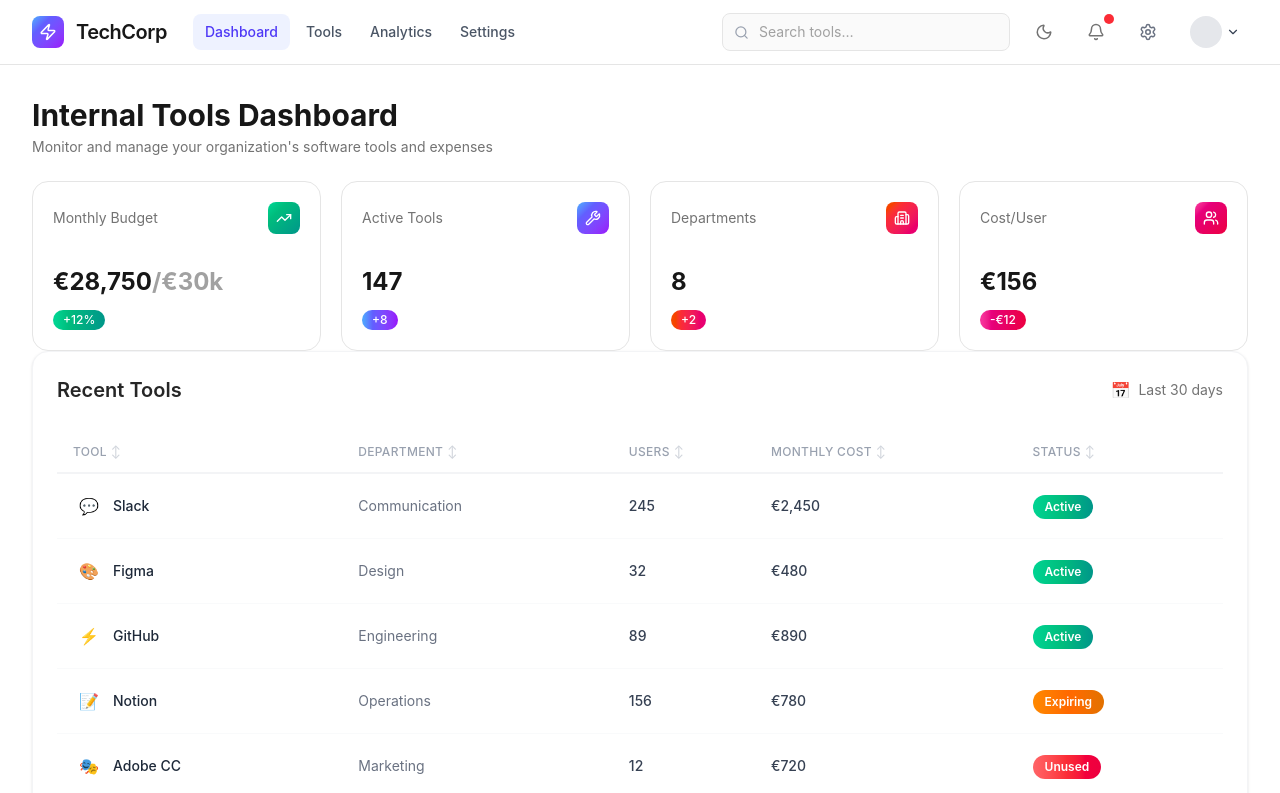
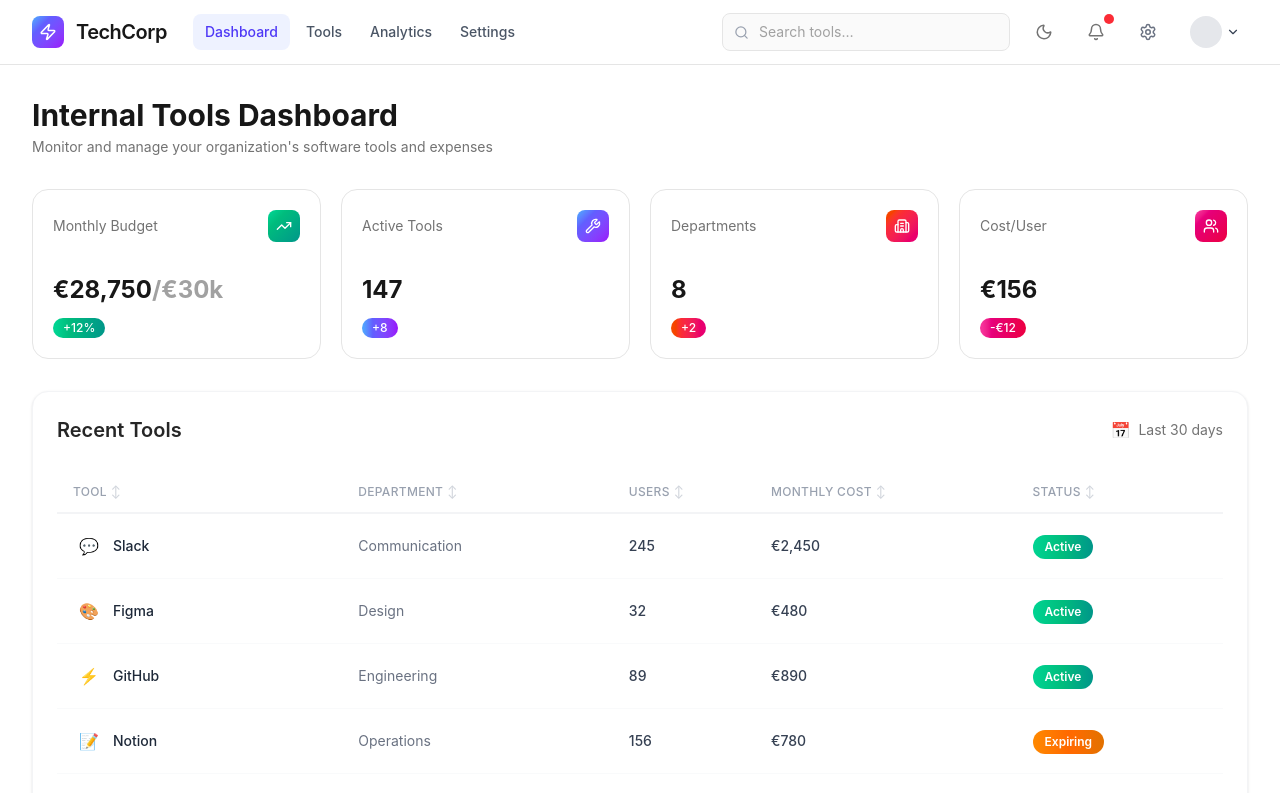
Before and after one commit to peter-francois/internal-tools-management-dashboard, a React (Vite) app: page / in a window 1280 px wide. Shown: the top 793 px of the page. Built offline with nearby package versions, Linux system fonts and the light colour scheme.

Commit message:
style: update dashboard styles to match the mockup

```diff
--- a/src/pages/Dashboard.tsx
+++ b/src/pages/Dashboard.tsx
@@ -5,11 +5,14 @@
 const Dashboard = () => {
   return (
     <>
-      <h1>{NAV_ITEMS.dashboard.title}</h1>
-      <p>{NAV_ITEMS.dashboard.description}</p>
-
-      <StatCardList />
-      <RecentToolsTable/>
+      <div className="mb-2">
+        <h1>{NAV_ITEMS.dashboard.title}</h1>
+        <p>{NAV_ITEMS.dashboard.description}</p>
+      </div>
+      <div className="flex flex-col gap-8">
+        <StatCardList />
+        <RecentToolsTable />
+      </div>
     </>
   );
 };
```
